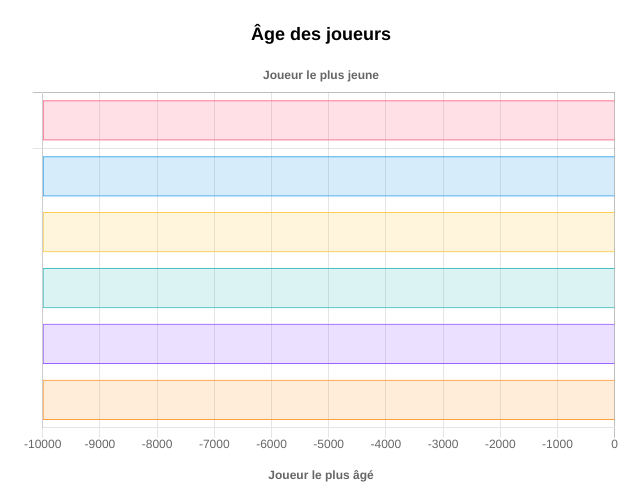
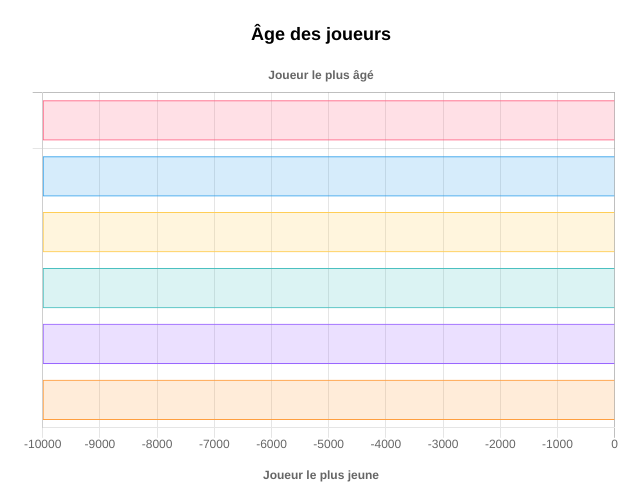
Before and after one commit to mas18/GIS, a plain HTML site: page stats.html in a window 1280 px wide. Shown: the part 2743-3234 px from the top of the page, 319-959 px from the left. Drawn offline with nearby package versions, Linux system fonts and the light colour scheme.

Commit message:
bev - statistics

```diff
--- a/stats.html
+++ b/stats.html
@@ -438,12 +438,13 @@
 
         var options1 = {
             animation: { duration:1500 },
+            animation:false,
             responsive:false,
             maintainAspectRatio: false,
             legend: {
                 display: false
             },
-            title: { display: true, fontsize: 14, text: 'Joueur le plus jeune' },
+            title: { display: true, fontsize: 14, text: 'Joueur le plus âgé' },
             scales: {
                 xAxes: [{
                     ticks: {
@@ -457,7 +458,7 @@
             animation: { duration:1500 },
             responsive:false,
             maintainAspectRatio: false,
-            title: { display: true, fontsize: 14, text: 'Joueur le plus âgé' },
+            title: { display: true, fontsize: 14, text: 'Joueur le plus jeune' },
             legend: {
                 display: false
             },
```
